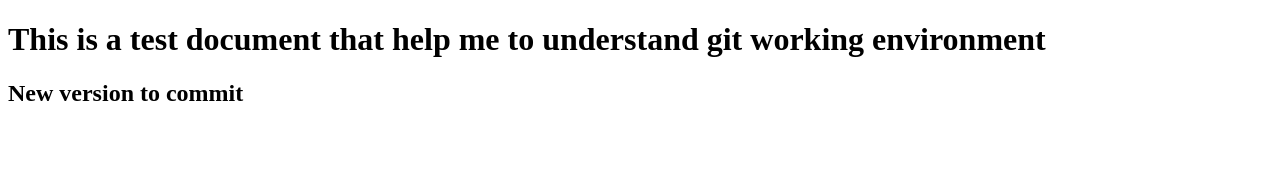
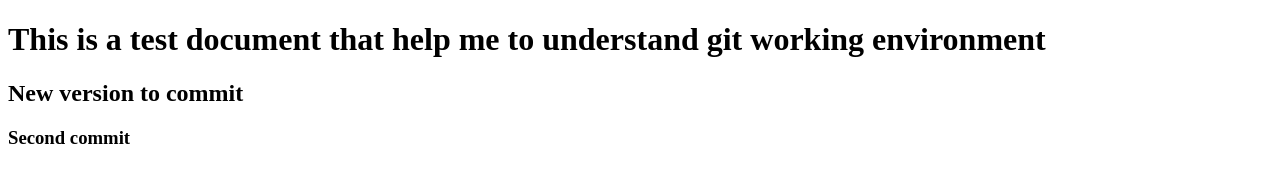
Before and after one commit to TimoshaAnton/git-test, a plain HTML site: page index.html in a window 1280 px wide. Drawn offline with Linux system fonts and the light colour scheme.

Commit message:
second commit

```diff
--- a/index.html
+++ b/index.html
@@ -9,5 +9,6 @@
 <body>
     <h1>This is a test document that help me to understand git working environment</h1>
     <h2>New version to commit</h2>
+    <h3>Second commit</h3>
 </body>
 </html>
```
